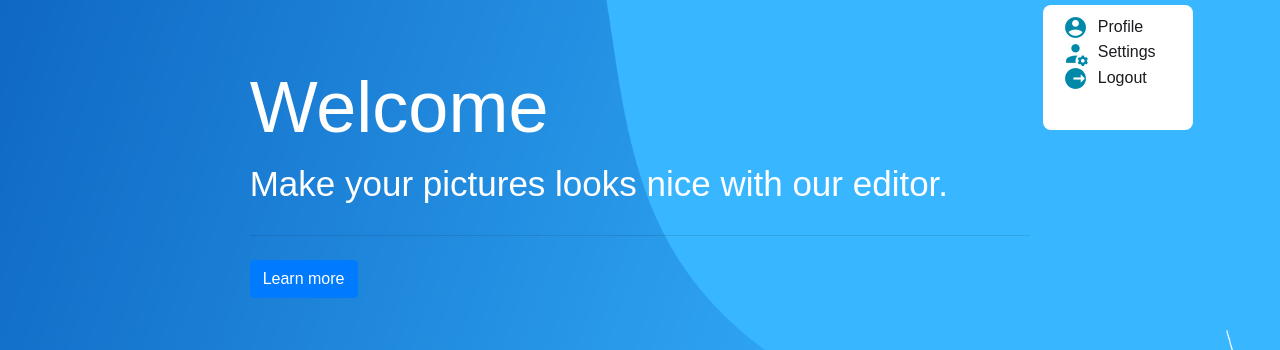
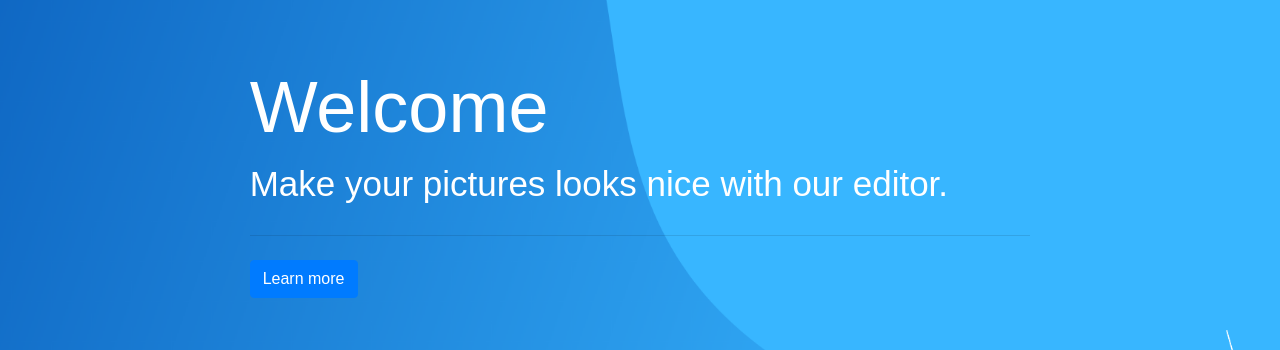
Before and after one commit to ayoubgm/Camagru, a PHP site: page /home in a window 1280 px wide. Shown: the part 70-420 px from the top of the page. Run offline with PHP 8.4, Linux system fonts and the light colour scheme; the visitor is signed in with stand-in values (Sample User, id 1); data that the repository does not hold is empty.

Commit message:
Update header css

```diff
--- a/public/css/_header.css
+++ b/public/css/_header.css
@@ -72,8 +72,8 @@ nav .btn-auth .dropdown {
 	padding: 10px 20px;
 	height: 125px;
 	top: 75px;
-	/* right: 80px;
-	/* display: none; */
+	/* right: 80px; */
+	display: none;
 	z-index: 1;
 	background-color: #fff;
 	border-radius: 8px;
```
